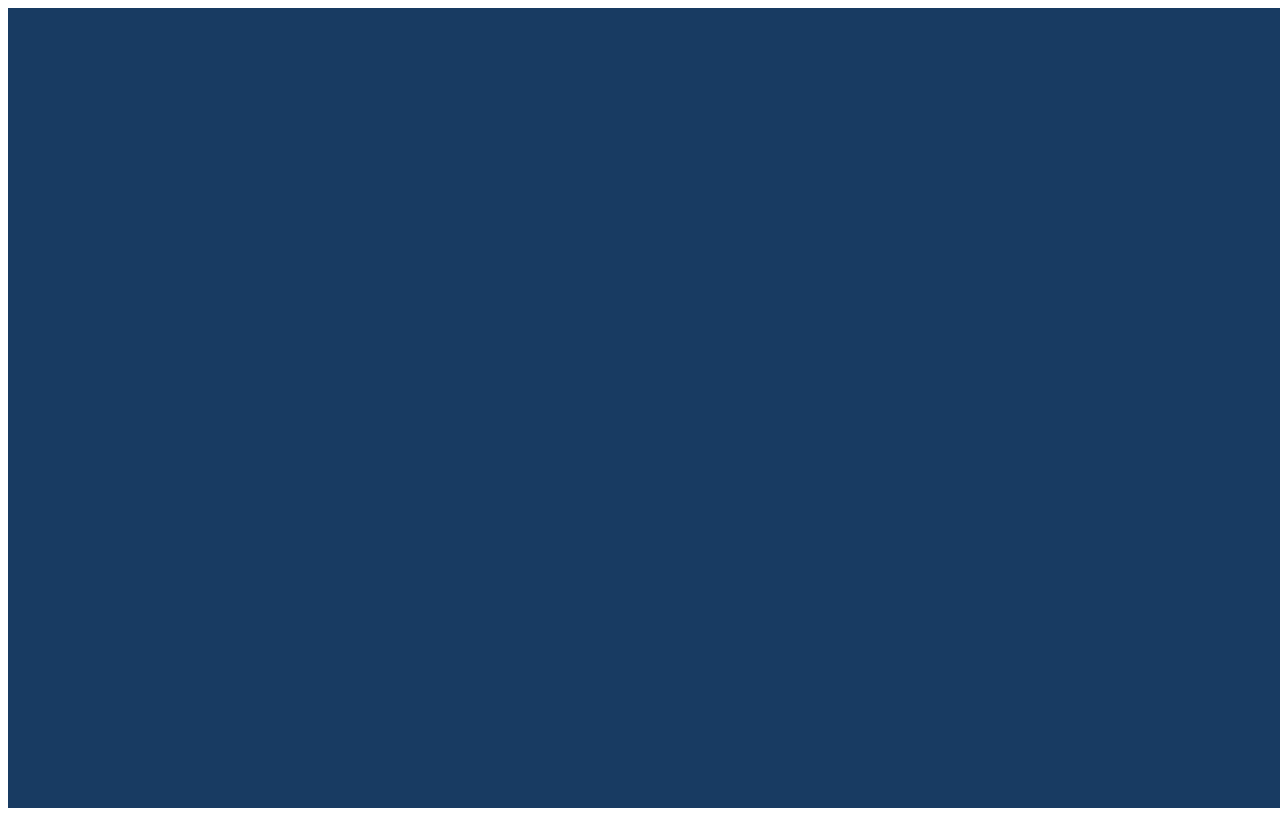
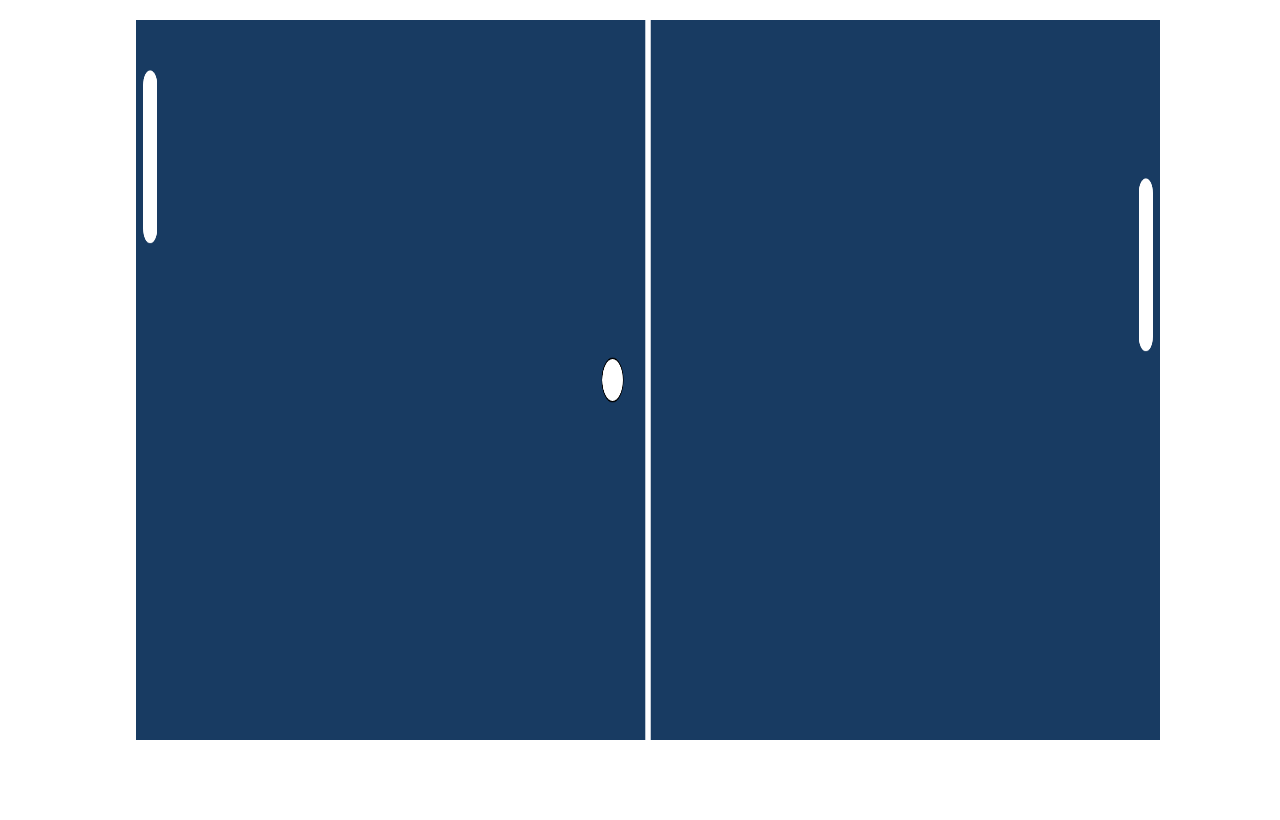
Before and after one commit to yakschuss/pong, a website: page dist/index.html in a window 1280 px wide. Drawn offline with Linux system fonts and the light colour scheme.

Commit message:
pushing to heroku

```diff
--- a/dist/index.html
+++ b/dist/index.html
@@ -7,7 +7,9 @@
   </head>
 
   <body>
-    <canvas id="pong-board" class="pong-board-style"></canvas>
+    <div class="canvas-container">
+      <canvas id="pong-board" class="pong-board-style" width='2890' height='1000'></canvas>
+    </div>
   <script type="text/javascript" src="index_bundle.js"></script></body>
 
 </html>
--- a/dist/index_bundle.js
+++ b/dist/index_bundle.js
@@ -1,71 +1 @@
-/******/ (function(modules) { // webpackBootstrap
-/******/ 	// The module cache
-/******/ 	var installedModules = {};
-
-/******/ 	// The require function
-/******/ 	function __webpack_require__(moduleId) {
-
-/******/ 		// Check if module is in cache
-/******/ 		if(installedModules[moduleId])
-/******/ 			return installedModules[moduleId].exports;
-
-/******/ 		// Create a new module (and put it into the cache)
-/******/ 		var module = installedModules[moduleId] = {
-/******/ 			exports: {},
-/******/ 			id: moduleId,
-/******/ 			loaded: false
-/******/ 		};
-
-/******/ 		// Execute the module function
-/******/ 		modules[moduleId].call(module.exports, module, module.exports, __webpack_require__);
-
-/******/ 		// Flag the module as loaded
-/******/ 		module.loaded = true;
-
-/******/ 		// Return the exports of the module
-/******/ 		return module.exports;
-/******/ 	}
-
-
-/******/ 	// expose the modules object (__webpack_modules__)
-/******/ 	__webpack_require__.m = modules;
-
-/******/ 	// expose the module cache
-/******/ 	__webpack_require__.c = installedModules;
-
-/******/ 	// __webpack_public_path__
-/******/ 	__webpack_require__.p = "";
-
-/******/ 	// Load entry module and return exports
-/******/ 	return __webpack_require__(0);
-/******/ })
-/************************************************************************/
-/******/ ([
-/* 0 */
-/***/ function(module, exports, __webpack_require__) {
-
-	module.exports = __webpack_require__(1);
-
-
-/***/ },
-/* 1 */
-/***/ function(module, exports, __webpack_require__) {
-
-	var CanvasConfig = __webpack_require__(2);
-
-
-/***/ },
-/* 2 */
-/***/ function(module, exports) {
-
-	var CanvasConfig = (function () {
-
-	})();
-
-
-
-	module.exports = CanvasConfig;
-
-
-/***/ }
-/******/ ]);
+!function(t){function n(o){if(e[o])return e[o].exports;var r=e[o]={exports:{},id:o,loaded:!1};return t[o].call(r.exports,r,r.exports,n),r.loaded=!0,r.exports}var e={};return n.m=t,n.c=e,n.p="",n(0)}([function(t,n,e){t.exports=e(5)},function(t,n){var e=function(t,n){var e=document.getElementById("pong-board"),o=e.getContext("2d");this.x=t,this.y=n,o.beginPath(),o.moveTo(t,n),o.lineTo(t,n+200),o.lineWidth=40,o.strokeStyle="#fff",o.lineCap="round",o.stroke()};t.exports=e},function(t,n){var e=function(){var t=document.getElementById("pong-board"),n=t.getContext("2d"),e=t.width/2,o=t.height/2,r=30;n.beginPath(),n.arc(e-100,o,r,0,2*Math.PI,!1),n.fillStyle="#fff",n.fill(),n.lineWidth=2,n.strokeStyle="#000",n.stroke()};t.exports=e},function(t,n,e){var o=e(1),r=function(){new o(40,90)};t.exports=r},function(t,n,e){var o=e(1),r=function(){new o(2850,240)};t.exports=r},function(t,n,e){var o=(e(6),e(1),e(2),e(3),e(4),e(7));o()},function(t,n){var e=function(){var t={},n=document.getElementById("pong-board"),e=n.getContext("2d");return t.drawPingPongLine=function(){e.beginPath(),e.moveTo(n.width/2,0),e.lineTo(n.width/2,n.height),e.lineWidth=15,e.strokeStyle="#fff",e.stroke()},t.drawPingPongLine(),t}();t.exports=e},function(t,n,e){var o=e(2),r=e(3),i=e(4),a=function(){computerPaddle=new r,playerPaddle=new i,ball=new o};t.exports=a}]);
--- a/package.json
+++ b/package.json
@@ -4,7 +4,7 @@
   "description": "",
   "main": "index.js",
   "scripts": {
-    "start": "webpack-dev-server",
+    "server": "webpack-dev-server",
     "watch": "webpack -w",
     "production": "webpack -p"
   },
```
